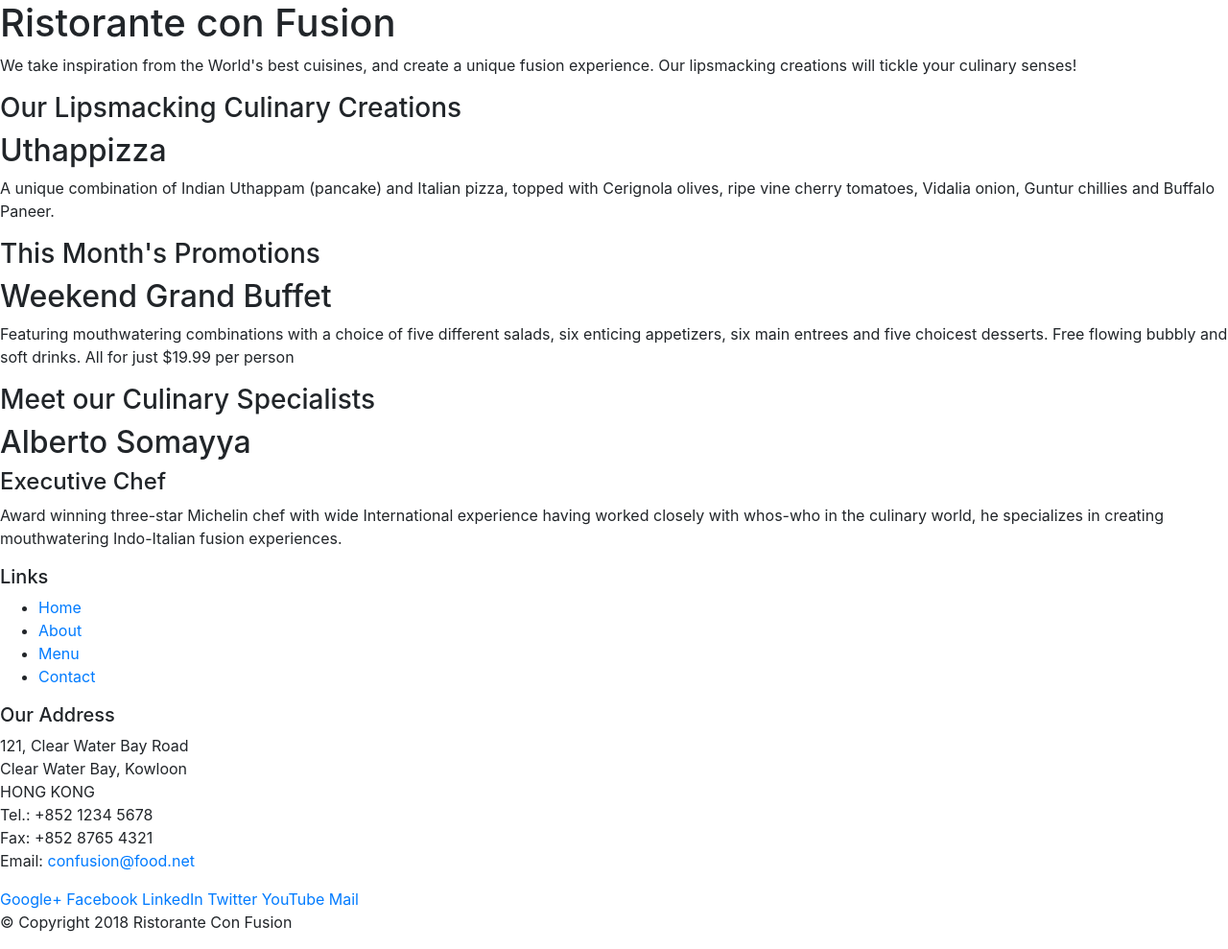
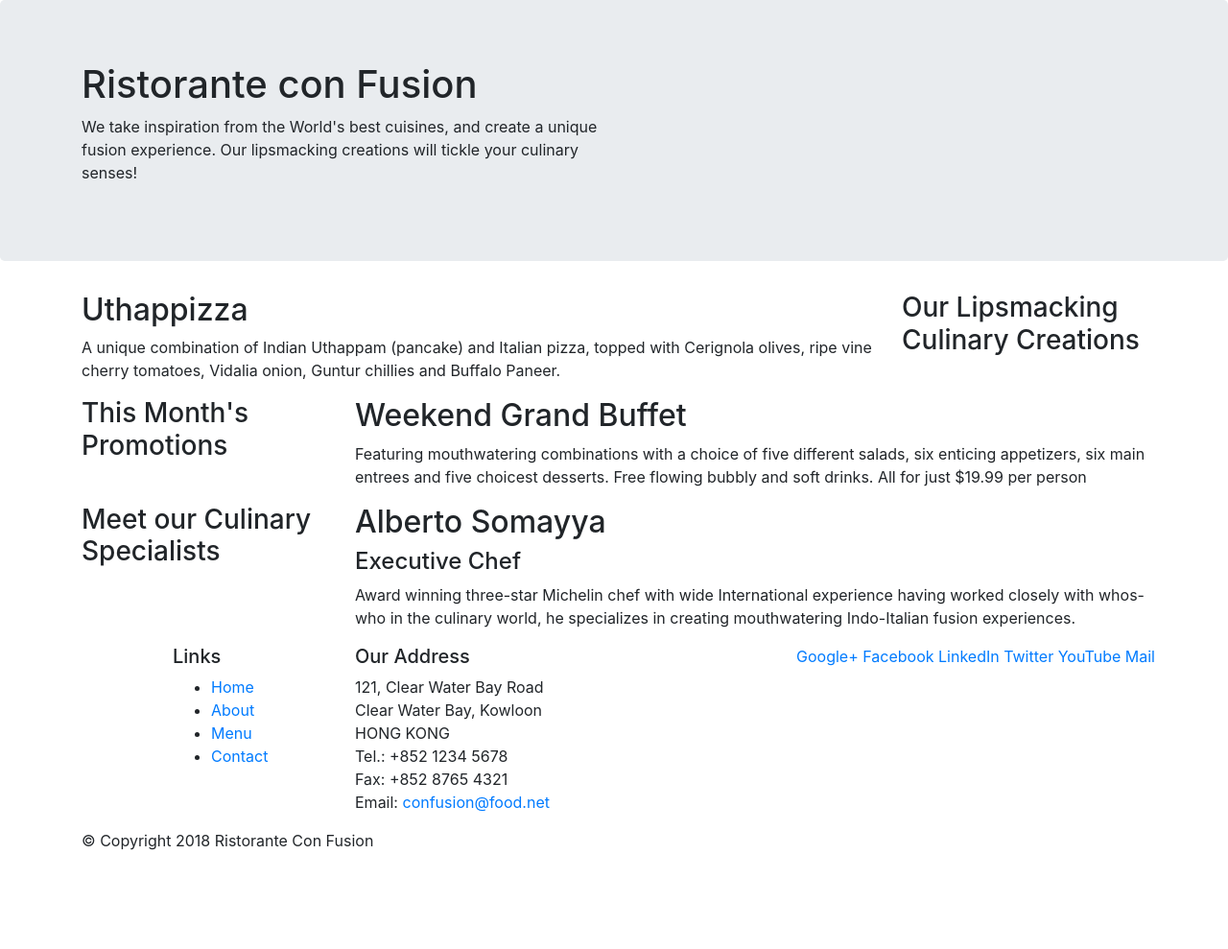
Before and after one commit to transistor1001/CourseraBootstrap4, a website: page index.html in a window 1280 px wide. Shown: the whole page at 96% size. After the commit the page ends 904 px from the top, so only its background shows below. Drawn offline with nearby package versions, Linux system fonts and the light colour scheme.

Commit message:
Responsive Design and Bootstrap Grid System Part 1

```diff
--- a/index.html
+++ b/index.html
@@ -1,5 +1,5 @@
 <!DOCTYPE html>
-<html lang="en">
+<html lang="es">
 
 <head>
     <!-- Required meta tags always come first -->
@@ -14,57 +14,63 @@
 
 <body>
 
-    <header>
-        <div>
-            <div>
-                <div>
+    <header class="jumbotron">
+        <div class="container">
+            <div class="row">
+                <div class="col-12 col-sm-6">
                     <h1>Ristorante con Fusion</h1>
-                    <p>We take inspiration from the World's best cuisines, and create a unique fusion experience. Our lipsmacking creations will tickle your culinary senses!</p>
+                    <p>We take inspiration from the World's best cuisines, and create a unique fusion experience. Our
+                        lipsmacking creations will tickle your culinary senses!</p>
                 </div>
-                <div>
+                <div class="col-12 col-sm">
                 </div>
             </div>
         </div>
     </header>
 
-    <div>
-        <div>
-            <div>
+    <div class="container">
+        <div class="row">
+            <div class="col-12 col-sm-4 order-sm-last col-md-3">
                 <h3>Our Lipsmacking Culinary Creations</h3>
             </div>
-            <div>
+            <div class="col col-sm order-sm-first col-md">
                 <h2>Uthappizza</h2>
-                <p>A unique combination of Indian Uthappam (pancake) and Italian pizza, topped with Cerignola olives, ripe vine cherry tomatoes, Vidalia onion, Guntur chillies and Buffalo Paneer.</p>
+                <p>A unique combination of Indian Uthappam (pancake) and Italian pizza, topped with Cerignola olives,
+                    ripe vine cherry tomatoes, Vidalia onion, Guntur chillies and Buffalo Paneer.</p>
             </div>
         </div>
 
 
-        <div>
-            <div>
+        <div class="row">
+            <div class="col-12 col-sm-4 col-md-3">
                 <h3>This Month's Promotions</h3>
             </div>
-            <div>
+            <div class="col col-sm col-md">
                 <h2>Weekend Grand Buffet</h2>
-                <p>Featuring mouthwatering combinations with a choice of five different salads, six enticing appetizers, six main entrees and five choicest desserts. Free flowing bubbly and soft drinks. All for just $19.99 per person </p>
+                <p>Featuring mouthwatering combinations with a choice of five different salads, six enticing appetizers,
+                    six main entrees and five choicest desserts. Free flowing bubbly and soft drinks. All for just
+                    $19.99 per person </p>
             </div>
         </div>
 
-        <div>
-            <div>
+        <div class="row">
+            <div class="col-12 col-sm-4 col-md-3">
                 <h3>Meet our Culinary Specialists</h3>
             </div>
-            <div>
+            <div class="col col-sm col-md">
                 <h2>Alberto Somayya</h2>
                 <h4>Executive Chef</h4>
-                <p>Award winning three-star Michelin chef with wide International experience having worked closely with whos-who in the culinary world, he specializes in creating mouthwatering Indo-Italian fusion experiences. </p>
+                <p>Award winning three-star Michelin chef with wide International experience having worked closely with
+                    whos-who in the culinary world, he specializes in creating mouthwatering Indo-Italian fusion
+                    experiences. </p>
             </div>
         </div>
     </div>
 
     <footer>
-        <div>
-            <div>
-                <div>
+        <div class="container">
+            <div class="row">
+                <div class="col-4 offset-1 col-sm-2">
                     <h5>Links</h5>
                     <ul>
                         <li><a href="#">Home</a></li>
@@ -73,7 +79,7 @@
                         <li><a href="#">Contact</a></li>
                     </ul>
                 </div>
-                <div>
+                <div class="col-7 col-sm-5">
                     <h5>Our Address</h5>
                     <address>
                         121, Clear Water Bay Road<br>
@@ -84,7 +90,7 @@
                         Email: <a href="mailto:confusion@food.net">confusion@food.net</a>
                     </address>
                 </div>
-                <div>
+                <div col-12 col-sm-4>
                     <div>
                         <a href="http://google.com/+">Google+</a>
                         <a href="http://www.facebook.com/profile.php?id=">Facebook</a>
@@ -95,14 +101,17 @@
                     </div>
                 </div>
             </div>
-           <div>
-                <div>
+            <div class="row">
+                <div class="col-auto">
                     <p>© Copyright 2018 Ristorante Con Fusion</p>
                 </div>
             </div>
         </div>
     </footer>
-
+<!-- jQuery first, then Popper.js, then Bootstrap JS. -->
+<script src="node_modules/jquery/dist/jquery.slim.min.js"></script>
+<script src="node_modules/popper.js/dist/umd/popper.min.js"></script>
+<script src="node_modules/bootstrap/dist/js/bootstrap.min.js"></script>
 </body>
 
 </html>
```
Lines whose indentation alone changed are shown as unchanged.
